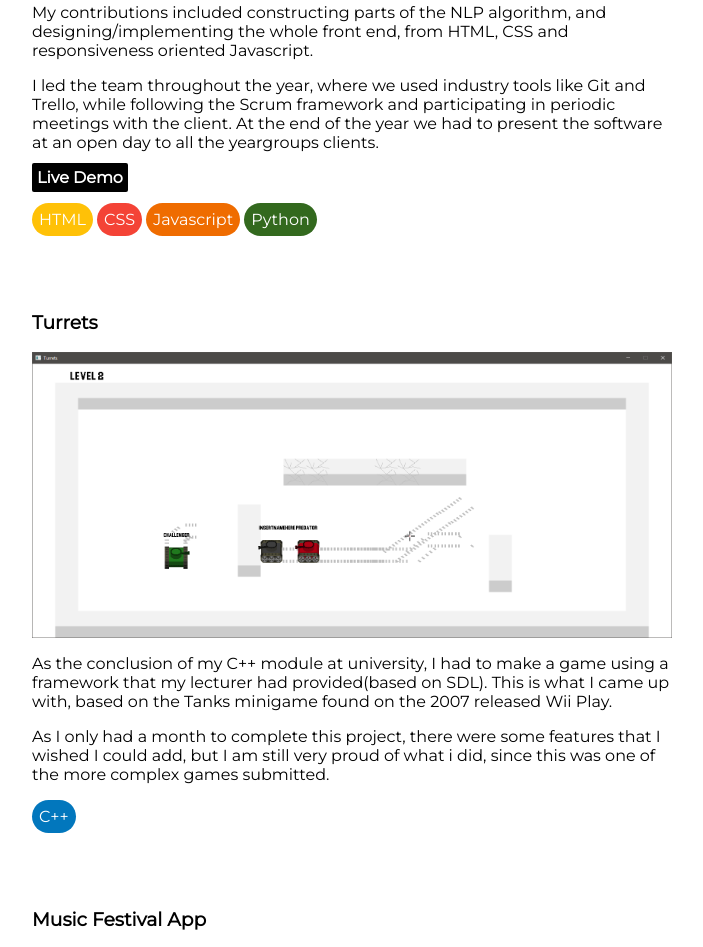
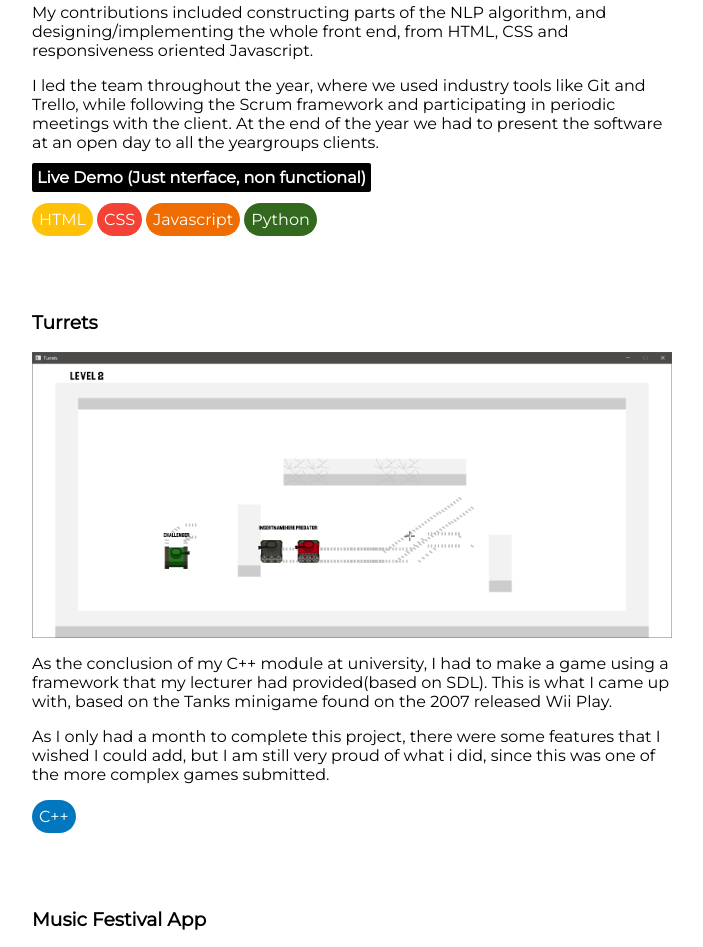
Before and after one commit to DantheCodingGui/portfolio, a plain HTML site: page portfolio.html in a window 1280 px wide. Shown: the part 2928-3875 px from the top of the page, without its empty margins (288-991 px from the left). Drawn offline with Linux system fonts and the light colour scheme.

Commit message:
stated that gifmeamovie is non functioning

```diff
--- a/portfolio.html
+++ b/portfolio.html
@@ -110,7 +110,7 @@
         Git and Trello, while following the Scrum framework and participating in
         periodic meetings with the client. At the end of the year we had to present
         the software at an open day to all the yeargroups clients.</p>
-        <a href="Demos/GifMeAMovie/public/index.html" class="link">Live Demo</a>
+        <a href="Demos/GifMeAMovie/public/index.html" class="link">Live Demo (Just nterface, non functional)</a>
         <ul class="languages">
           <li class="html">HTML</li>
           <li class="css">CSS</li>
```
